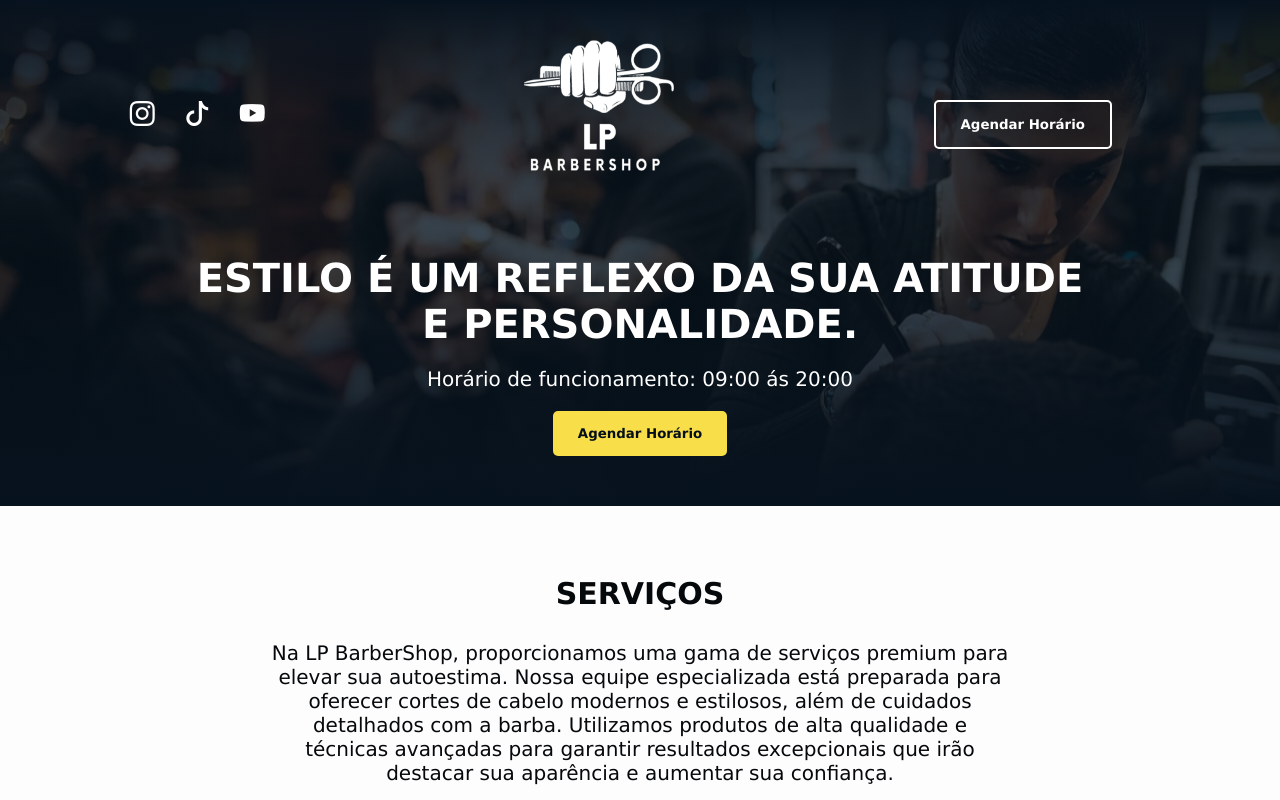
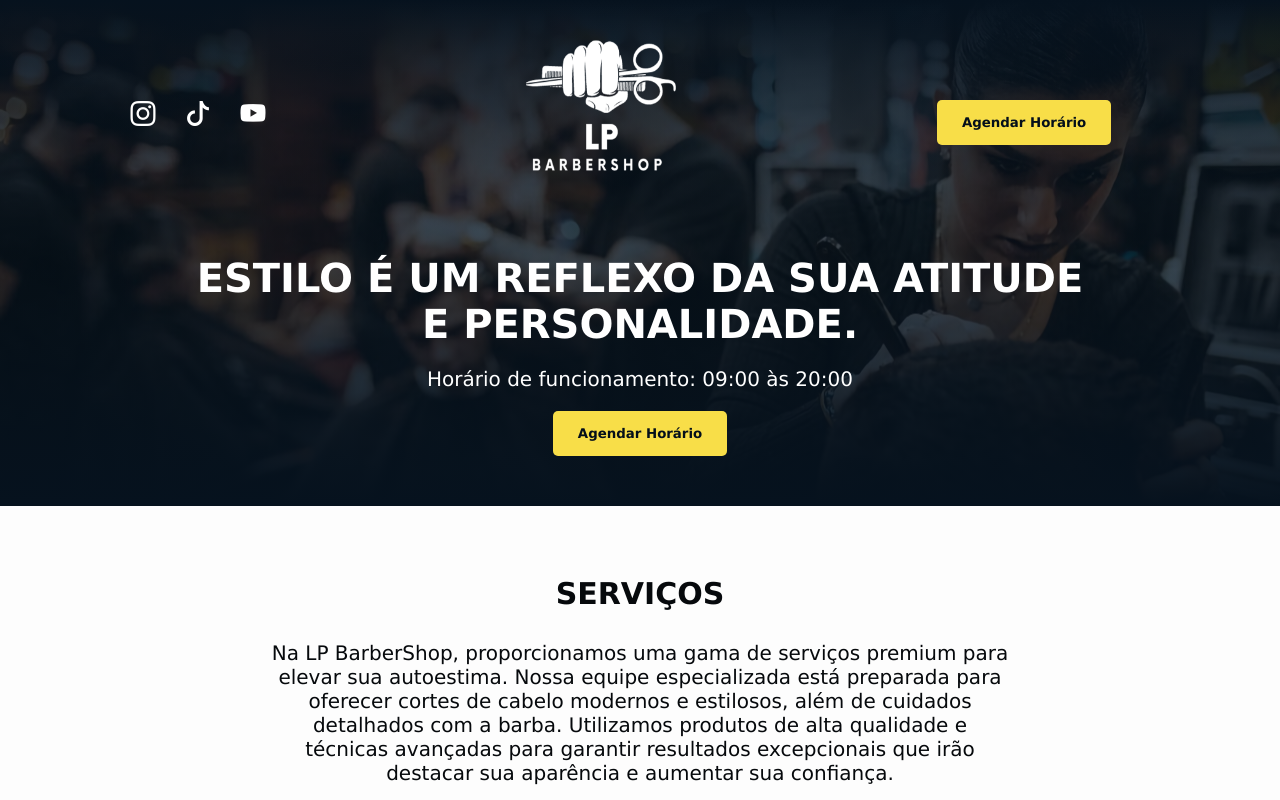
Before and after one commit to matheuspeluso/LP-BARBERSHOP-REACT, a React (Vite) app in the folder lp_barberShop/: page / in a window 1280 px wide. Shown: the top 800 px of the page. Built offline with nearby package versions, Linux system fonts and the light colour scheme; data requests are answered from the project's data file.

Commit message:
added url links in header

```diff
--- a/lp_barberShop/src/components/Header/Header.jsx
+++ b/lp_barberShop/src/components/Header/Header.jsx
@@ -5,14 +5,35 @@ import Logo from "../../assets/logo.png"
 import "./Header.scss"
 
 const Header = () => {
+  const redirectToInstagram = () => {
+    window.open('https://www.instagram.com/', '_blank');
+  };
+
+  const redirectToTikTok = (e) => {
+    window.open('https://www.tiktok.com/', '_blank');
+  };
+
+  const redirectToYouTube = () => {
+    window.open('https://www.youtube.com/', '_blank');
+  };
+
+  const redirectContact = () => {
+    window.open('https://web.whatsapp.com/', '_blank');
+  };
+
   return (
-    <>
     <div className='container-pai'>
       <div className="container">
         <div className="links">
+          <a href="https://www.instagram.com/matheuspeluso2000/" target="_blank" rel="noopener noreferrer" onClick={redirectToInstagram}>
             <i className="bi bi-instagram icon"></i>
+          </a>
+          <a href="https://www.tiktok.com/" target="_blank" rel="noopener noreferrer" onClick={redirectToTikTok}>
             <i className="bi bi-tiktok icon"></i>
+          </a>
+          <a href="https://www.youtube.com/" target="_blank" rel="noopener noreferrer" onClick={redirectToYouTube}>
             <i className="bi bi-youtube icon"></i>
+          </a>
         </div>
 
         <div className="logo">
@@ -20,22 +41,20 @@ const Header = () => {
         </div>
 
         <div className="agendar-horario">
-                  <LollowButton id="btn-agenda" text="Agendar Horário"/>
+          {/* Substituí LollowButton por YellowButton para consistência com o exemplo abaixo */}
+          <YellowButton id="btn-agenda" text="Agendar Horário" click={redirectContact}/>
         </div>
 
       </div>
 
-
       <div className="chamada">
         <h2 className="el title">ESTILO É UM REFLEXO DA SUA ATITUDE <br/> E PERSONALIDADE.</h2>
-            <p className="el horario">Horário de funcionamento: 09:00 ás 20:00</p>
-            <YellowButton className="el btn" id="agendar" text="Agendar Horário"/>
+        <p className="el horario">Horário de funcionamento: 09:00 às 20:00</p>
+        {/* Corrigido o ID para estar dentro do atributo */}
+        <YellowButton id="agendar" text="Agendar Horário" click={redirectContact}/>
       </div>
-
     </div>
-
-    </>
-  )
+  );
 }
 
-export default Header
+export default Header;
--- a/lp_barberShop/src/components/Header/Header.scss
+++ b/lp_barberShop/src/components/Header/Header.scss
@@ -23,6 +23,7 @@
             margin-top: 100px;
 
             .icon{
+                color: color.$white-normal;
                 font-size: 25px;
                 cursor: pointer;
 
--- a/lp_barberShop/src/components/YellowButton/YellowButton.jsx
+++ b/lp_barberShop/src/components/YellowButton/YellowButton.jsx
@@ -1,8 +1,8 @@
 import "./YellowButton.scss"
 
-const YellowButton = ({id,text}) => {
+const YellowButton = ({id,text,click}) => {
   return (
-    <button className='yellow-btn' id={id}>
+    <button className='yellow-btn' id={id} onClick={click}>
         {text}
     </button>
   )
```
Also changed, not shown: 1 other file (tests, documents, lock files or other folders). Lines whose indentation alone changed are shown as unchanged.
